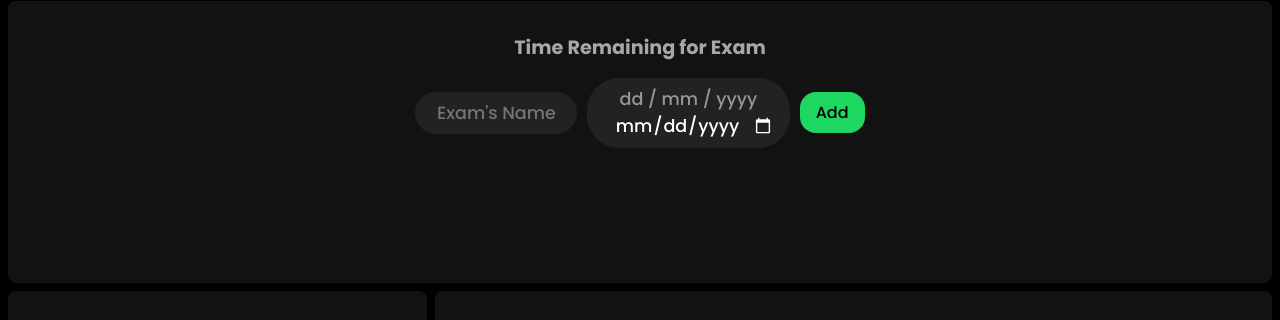
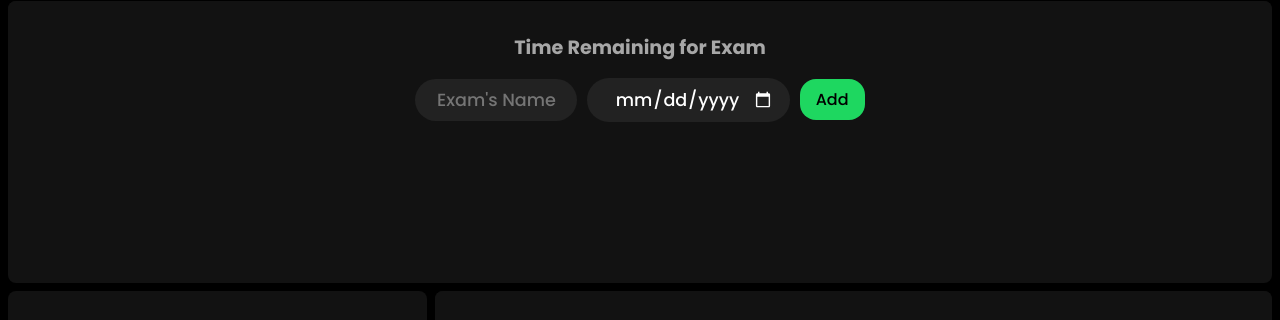
Before and after one commit to raghavsrvt/students_lounge, a plain HTML site: page index.html in a window 1280 px wide. Shown: the part 62-382 px from the top of the page. Drawn offline with Linux system fonts and the light colour scheme; a web font is replaced by a local one.

Commit message:
date placeholder fix for chrome

```diff
--- a/css/style.css
+++ b/css/style.css
@@ -436,7 +436,7 @@ footer span{
 }
 
 /* Date Placeholder */
-input[type = 'date']::before {
+/* input[type = 'date']::before {
     color: #979799;
 	content: attr(placeholder);
 }
@@ -447,4 +447,4 @@ input[type = 'date'], input[type = 'date']:focus, input[type = 'date']:valid {
 input[type = 'date']:focus::before,
 input[type = 'date']:valid::before, input[type = 'date']:valid:disabled:before {
 	content: "" !important;
-}
+} */
```
